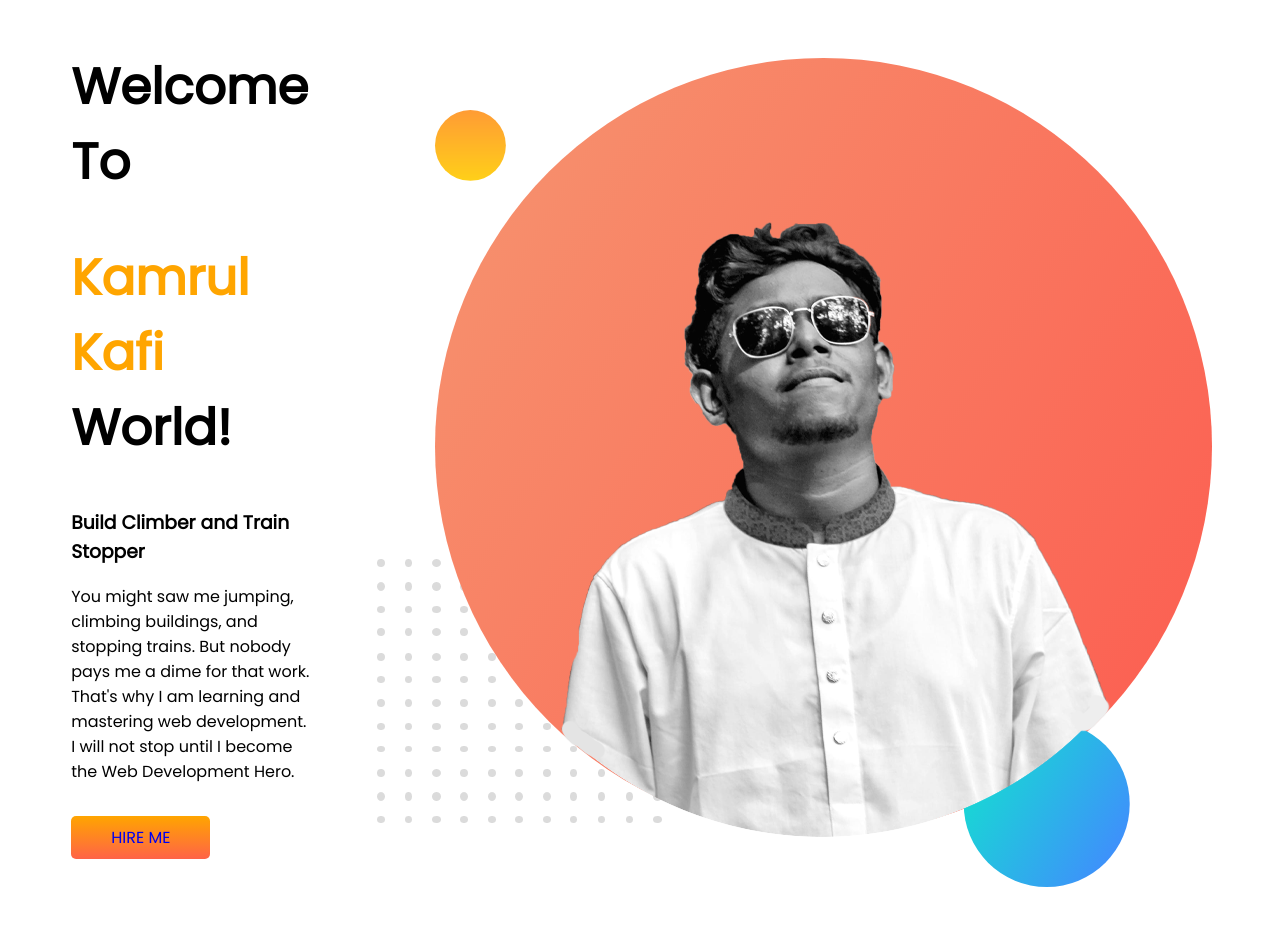
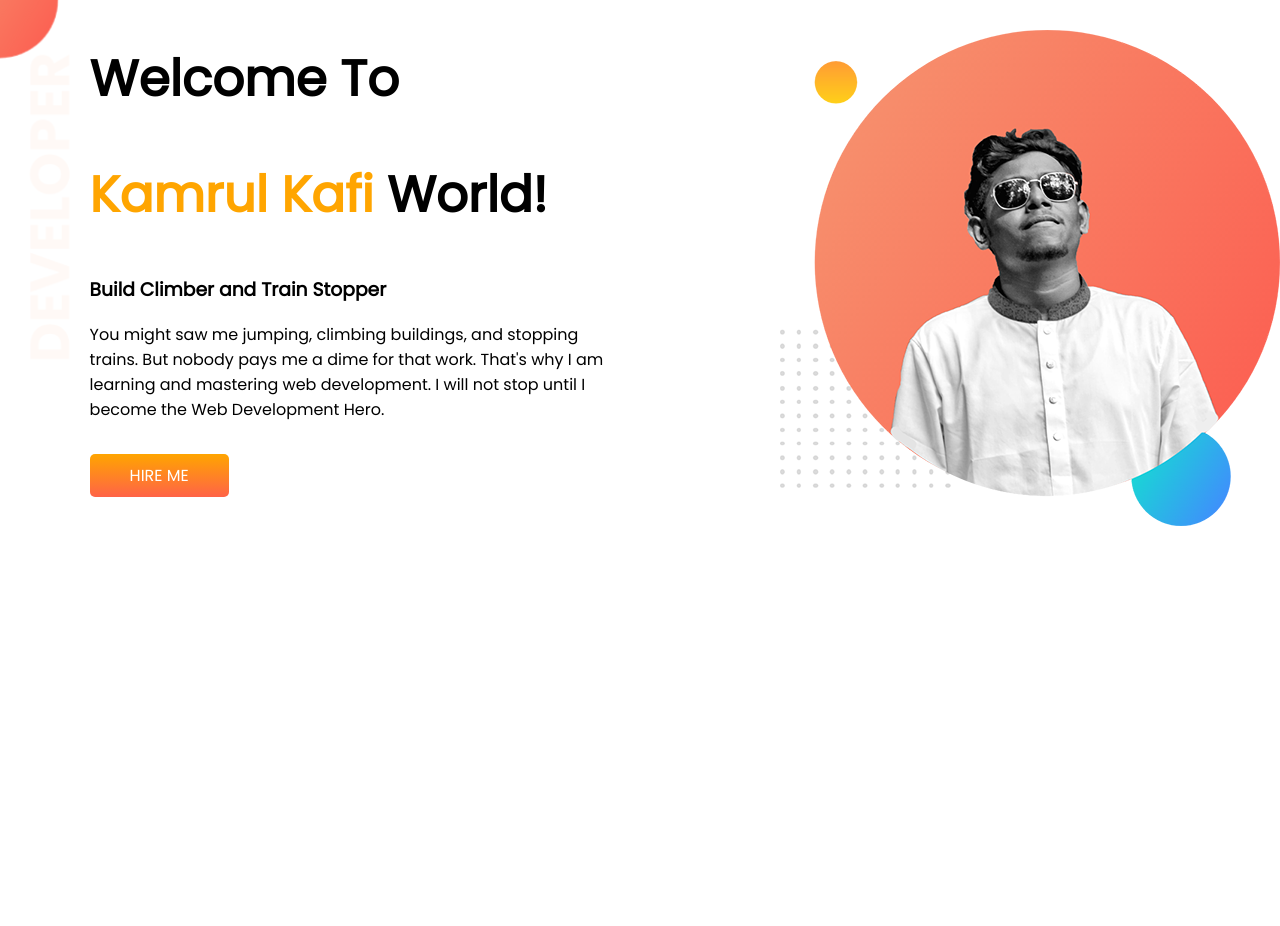
Before and after one commit to KamrulKafi/developer-portfolio, a plain HTML site: page index.html in a window 1280 px wide. After the commit the page ends 800 px from the top, so only its background shows below. Drawn offline with Linux system fonts and the light colour scheme.

Commit message:
1st-section

```diff
--- a/index.html
+++ b/index.html
@@ -13,17 +13,18 @@
 </head>
 
 <body>
-    <section>
+    <section class="top-banner">
         <div class="half-weight">
             <h1>Welcome To</h1>
             <h1><span class="orange-color">Kamrul Kafi</span> World!</h1>
             <h3>Build Climber and Train Stopper</h3>
-            <p>You might saw me jumping, climbing buildings, and stopping trains. But nobody pays me a dime for that work. That's why I am learning and mastering web development. I will not stop until I become the Web Development Hero.</p> <br>
+            <p>You might saw me jumping, climbing buildings, and stopping trains. But nobody pays me a dime for that work. That's why I am learning and mastering web development. I will not stop until I become the Web Development Hero.</p>
+            <br>
             <a class="link-button" target="_blank" href="https://www.linkedin.com/in/kamrul-islam-kafi-12a730153/">HIRE ME</a>
         </div>
 
         <div class="half-weight">
-            <img src="images/kamrul.png" alt="">
+            <img src="images/kafi.png" alt="">
         </div>
     </section>
 </body>
--- a/style.css
+++ b/style.css
@@ -1,12 +1,18 @@
 body {
     font-family: 'Poppins', sans-serif;
+    margin: 0;
+}
+
+section {
+    height: 500px;
+    margin-bottom: 150px;
 }
 
 h1 {
     font-size: 50px;
 }
 
-.orange-color {
+h1 span {
     color: orange;
 }
 
@@ -15,20 +21,26 @@ section {
 }
 
 .half-weight {
-    weight: 50%;
-    padding-left: 5%;
+    width: 50%;
+    margin-left: 5%;
+    padding-left: 2%;
 }
 
 .half-weight img {
-    padding-top: 50px;
-    padding-left: none;
-    padding-right: 60px;
-    padding-bottom: 60px;
+    padding-top: 30px;
+    padding-left: 80px;
 }
 
 .link-button {
     text-decoration: none;
     background-image: linear-gradient(orange, tomato);
+    color: white;
+    font-weight: 700px;
     padding: 10px 40px;
     border-radius: 5px;
 }
+
+.top-banner {
+    background-image: url(images/top-banner.png);
+    background-repeat: no-repeat;
+}
```
Also changed, not shown: images/kafi.png (added), images/kafi2.png (added), images/kamrul.png (deleted).
